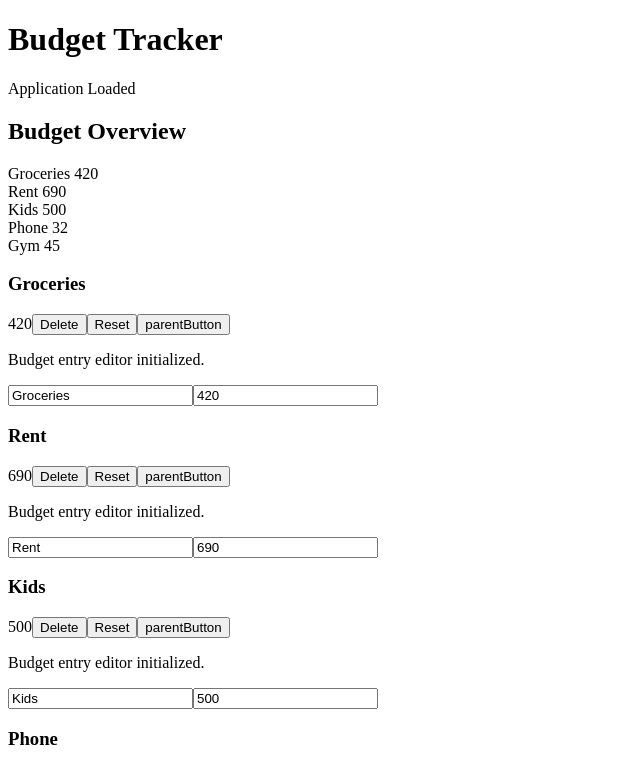
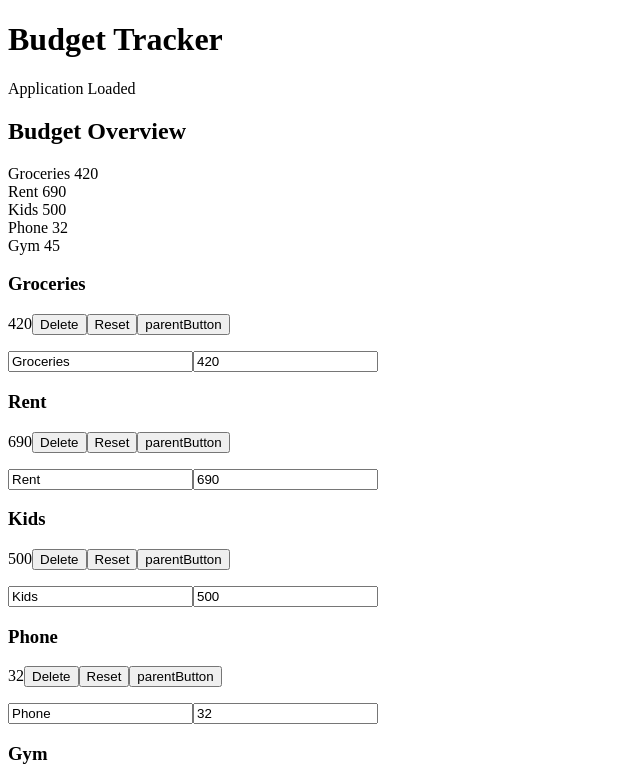
Before and after one commit to Biosaiber/app-budgetTracker, an Angular app: page / in a window 1280 px wide. Shown: the top 766 px of the page, without its empty margins (0-640 px from the left). Built offline with nearby package versions, Linux system fonts and the light colour scheme.

Commit message:
refactor: simplify reset flow and clean component responsibilities

```diff
--- a/src/app/app.html
+++ b/src/app/app.html
@@ -5,7 +5,7 @@
 
 
 @for (entry of budgetEntries; track entry.id) {
-  <app-budget-entry [entry]="entry" (deleteEntry)="deleteEntry($event)" (resetEntry)="resetEntry()">
+  <app-budget-entry [entry]="entry" (deleteEntry)="deleteEntry($event)">
     <button #projectedButton>Projected button</button>
   </app-budget-entry>
 }
--- a/src/app/app.ts
+++ b/src/app/app.ts
@@ -41,10 +41,6 @@ export class App implements OnInit, OnDestroy {
       error: () => this.status = "Error deleting entry."
     })
   }
-  resetEntry() {
-    this.status = "Entry values reset!";
-  }
-
 
   simulateDataRetrieval() {
     return from(budgetEntriesData).pipe(delay(2000))
--- a/src/app/budget-entry-editor/budget-entry-editor.component.ts
+++ b/src/app/budget-entry-editor/budget-entry-editor.component.ts
@@ -1,4 +1,4 @@
-import { Component, Input, OnInit } from '@angular/core';
+import { Component, Input } from '@angular/core';
 import { BudgetEntry } from '../models/budget-entry.interface';
 import { FormsModule } from "@angular/forms";
 
@@ -8,12 +8,9 @@ import { FormsModule } from "@angular/forms";
   templateUrl: './budget-entry-editor.component.html',
   styleUrl: './budget-entry-editor.component.css',
 })
-export class BudgetEntryEditorComponent implements OnInit {
+export class BudgetEntryEditorComponent {
     @Input() entry: BudgetEntry = {id: 0, description: "", amount: 0};
     status: string =  "";
-    ngOnInit() {
-      this.status = "Budget entry editor initialized.";
-    }
     resetEntry() {
       this.entry.description = "";
       this.entry.amount = 0;
--- a/src/app/budget-entry/budget-entry.component.ts
+++ b/src/app/budget-entry/budget-entry.component.ts
@@ -11,7 +11,6 @@ import { BudgetEntryEditorComponent } from '../budget-entry-editor/budget-entry-
 export class BudgetEntryComponent implements AfterContentInit {
   @Input() entry: BudgetEntry = {id: 0, description: "", amount: 0};
   @Output() deleteEntry = new EventEmitter<number>();
-  @Output() resetEntry = new EventEmitter<void>();
   @ViewChild(BudgetEntryEditorComponent)
   editor!: BudgetEntryEditorComponent;
   @ContentChild("projectedButton")
@@ -24,7 +23,6 @@ export class BudgetEntryComponent implements AfterContentInit {
   }
   resetEditor() {
     this.editor.resetEntry();
-    this.resetEntry.emit();
   }
 
   ngAfterContentInit() {
```
